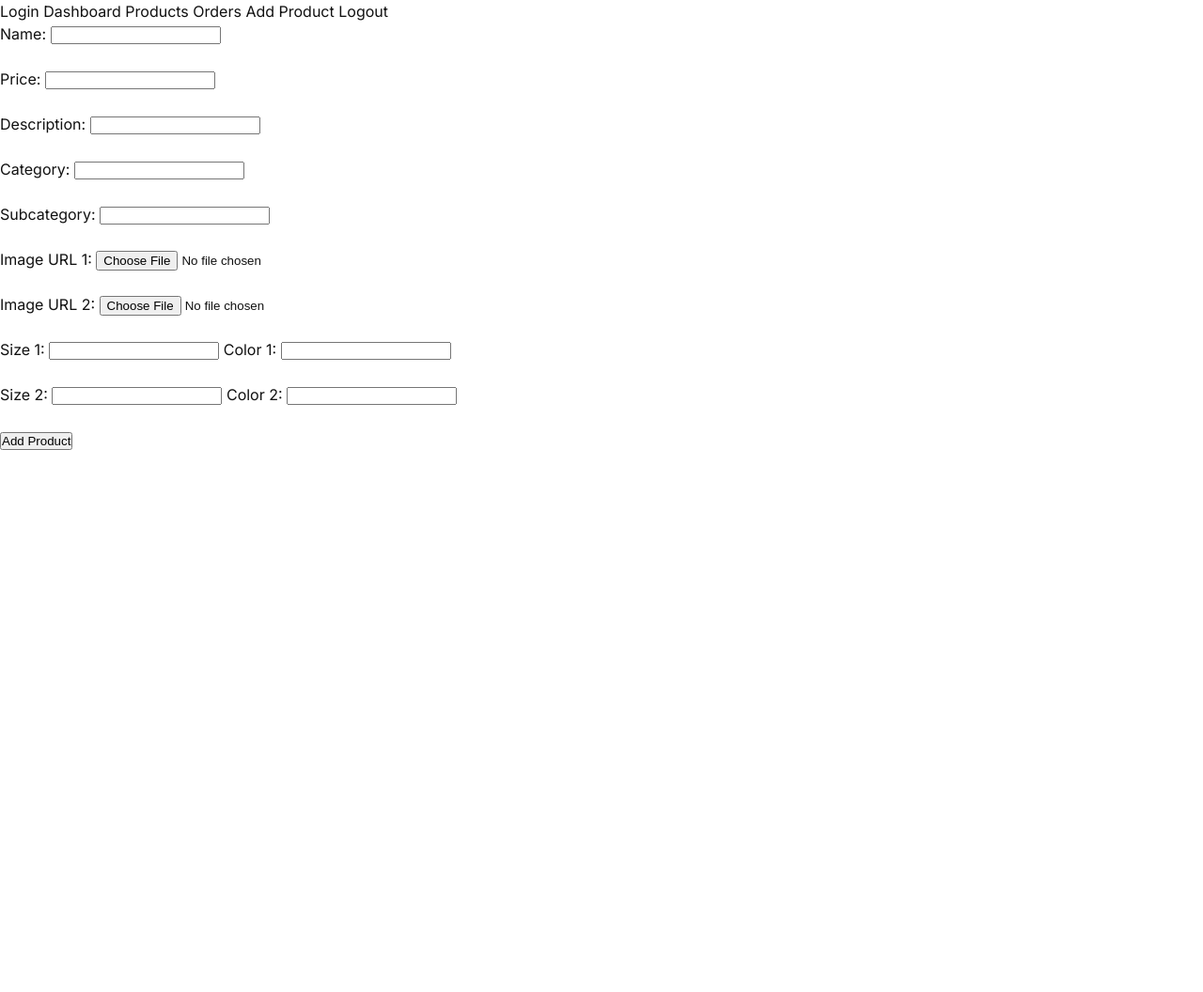
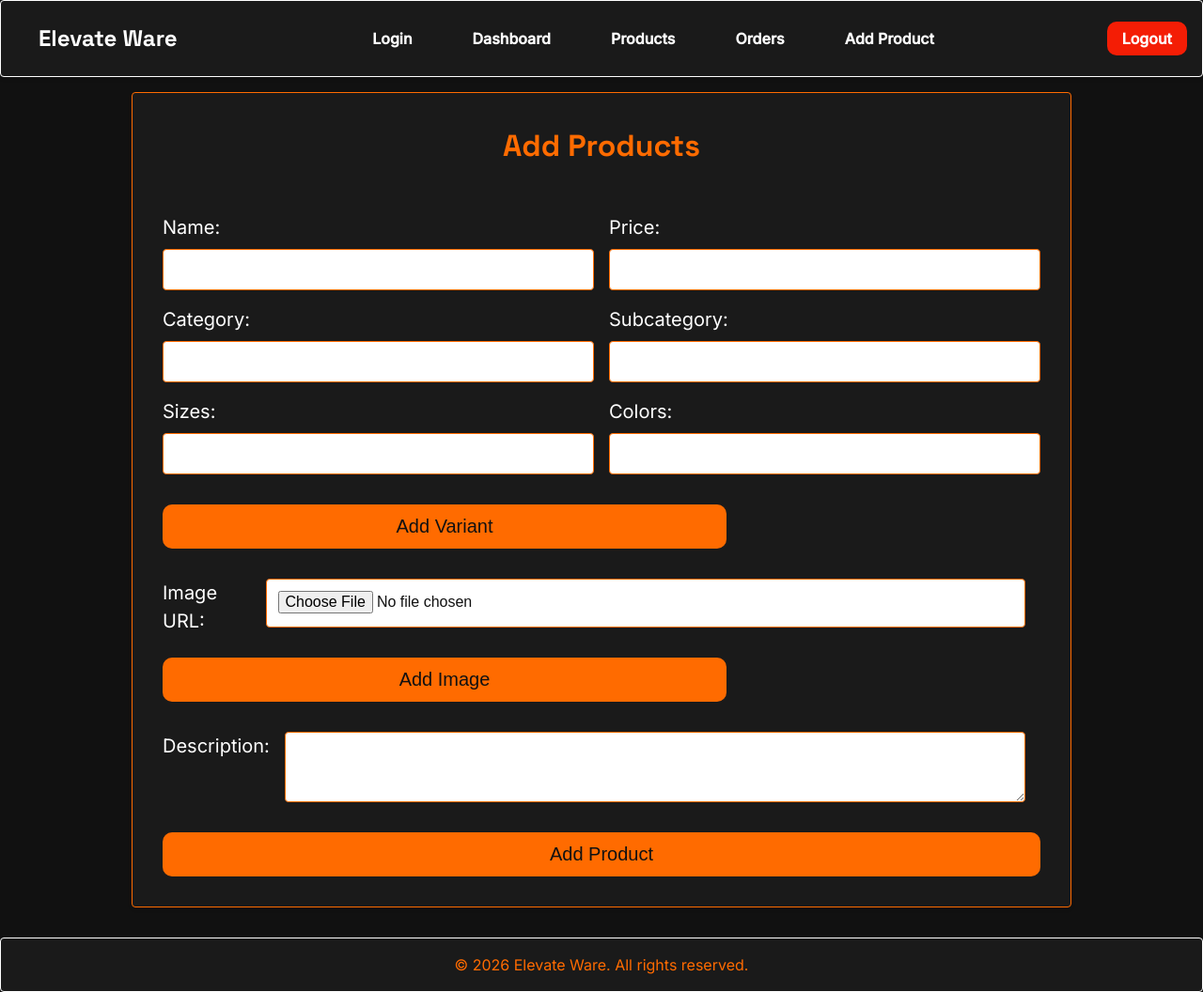
Before and after one commit to MorayBlues/Elevate-Wear, a Flask app: page /admin/products/add in a window 1280 px wide. Shown: the whole page at 94% size. Before the commit the page ends 479 px from the top, so only its background shows below. Run offline with Flask 3, Linux system fonts and the light colour scheme; the visitor is signed in with stand-in values (Sample User, id 1); some libraries are stand-ins or nearby versions.

Commit message:
Built a dynamic-form JS feature for adding variants and images, copy product info as caption, styled-> products, add-product, login, nav-bar and footer in the admin panel

```diff
--- a/routes/admin.py
+++ b/routes/admin.py
@@ -111,7 +111,7 @@ def update_order(order_id):
 def products_listing_view():
     conn = get_db()
     cur = conn.cursor()
-    cur.execute("SELECT products.id, products.name, products.price, categories.category, categories.subcategory, images.image_url FROM products JOIN categories ON products.categories_id = categories.id JOIN images ON images.products_id = products.id WHERE images.is_cover = true;")
+    cur.execute("SELECT products.id, products.name, products.price, products.description, categories.category, categories.subcategory, images.image_url FROM products JOIN categories ON products.categories_id = categories.id JOIN images ON images.products_id = products.id WHERE images.is_cover = true;")
     results = cur.fetchall()
     return render_template('Admin-products.html', products=results)
 
--- /dev/null
+++ b/static/JS/admin.js
@@ -0,0 +1,35 @@
+document.querySelectorAll('.copy_caption_btn').forEach(function(button){
+    button.addEventListener('click', function(){
+    const name = button.dataset.name;
+    const price = button.dataset.price;
+    const description = button.dataset.description;
+
+    const caption = `product Name: ${name}\nprice: ${price}\ndescription: ${description}`;
+    navigator.clipboard.writeText(caption);
+    });
+});
+
+document.getElementById('add_variant_btn').addEventListener('click', function(){
+    const newRowHTML = `
+    <div class="form_row">
+        <div class="form_field">
+            <lable>Size:</lable>
+            <input name="size"[]">
+        </div>
+        <div class="form_field">
+            <lable>Color:</lable>
+            <input name="color[]">
+        </div>
+    </div>
+    `;
+    document.getElementById('variant_rows').insertAdjacentHTML('beforeend', newRowHTML);
+});
+document.getElementById('add_image_btn').addEventListener('click', function(){
+    const newRowHTML = `
+    <div class="form_row">
+            <lable>Image URL:</lable>
+            <input type="file" name="image_file[]"/>
+    </div>
+    `;
+    document.getElementById('image_row').insertAdjacentHTML('beforeend', newRowHTML);
+});
--- /dev/null
+++ b/static/css/admin.css
@@ -0,0 +1,317 @@
+body {
+    font-family: var(--font-body);
+    color: var(--color-secondary);
+    background-color: var(--color-primary);
+    line-height: 1.5;
+}
+/* Login Page CSS */
+
+body.login_page {
+    background-color: var(--color-primary);
+    min-height: 100vh;
+    display: flex;
+    justify-content: center;
+    align-items: center;
+}
+
+h1 {
+    color: var(--color-secondary);
+    margin-bottom: 1rem;
+}
+
+.login_form {
+    background-color: #1a1a1a;
+    padding: 2rem;
+    border: 1.5px solid var(--color-accent);
+    border-radius: 8px;
+    box-shadow: 0 4px 6px rgba(0,0,0,0.1);
+    max-width: 400px;
+    width: 100%;
+    text-align: center;
+    color: var(--color-secondary);
+}
+.login_form input {
+    width: 100%;
+    padding: 0.75rem;
+    margin: 0.5rem 0;
+    border: 1.5px solid var(--color-accent);
+    border-radius: 4px;
+    font-size: 1rem;
+    background-color: var(--color-secondary);
+    color: var(--color-primary);
+    transition: border-color 0.3s ease;
+}
+.login_form input:focus {
+    border-color: #c2570a;
+    outline: none;
+}
+.login_form button {
+    width: 100%;
+    padding: 0.75rem;
+    margin-top: 1rem;
+    border: none;
+    border-radius: 10px;
+    background-color: var(--color-accent);
+    color: var(--color-primary);
+    font-size: 1.25rem;
+    font-weight: 400;
+    display: inline-block;
+    transition: background-color 0.3s ease;
+}
+.login_form button:hover {
+    background-color: #c2570a;
+    color: var(--color-secondary);
+}
+
+.error {
+    color: #f41d05;
+    font-size: 0.9rem;
+    margin-top: 0.5rem;
+}
+
+ /* Navigation Bar CSS */
+
+ .admin_nav {
+    display: flex;
+    flex-direction: row;
+    justify-content: space-between;
+    align-items: center;
+    padding: 1rem;
+    background-color: #1a1a1a;
+    border: 1px solid var(--color-secondary);
+    border-radius: 4px;
+    color: var(--color-primary);
+    box-shadow: 0 2px 4px rgba(0, 0, 0, 0.1);
+    position: sticky;
+    top: 0;
+    z-index: 999;
+    margin-bottom: 1rem;
+ }
+
+ .nav_logo {
+    font-family: var(--font-heading);
+    font-weight: 700;
+    font-size: 1.5rem;
+    color: var(--color-secondary);
+    text-decoration: none;
+}
+
+ .nav_links {
+    display: flex;
+    gap: 1rem;
+ }
+.admin_nav a {
+    position: relative;
+    overflow: hidden;
+    z-index: 1;
+    color: var(--color-secondary);
+    font-weight: 600;
+    padding: 0.75rem 1.5rem;
+    transition: background-color 0.3s ease;
+}
+.admin_nav a:hover {
+    color: var(--color-accent);
+    letter-spacing: 1px;
+    transition: color 0.3s ease, letter-spacing 0.3s ease;
+}
+.nav_logo a:hover {
+    transition: transform none;
+}
+.nav_logout a{
+    background-color: #f41d05;
+    border-radius: 10px;
+    padding: 0.5rem 1rem;
+    width: 50%;
+    text-align: center;
+    transition: background-color 0.3s ease;
+}
+.nav_logout a:hover {
+    background-color: #981304;
+    color: var(--color-secondary);
+}
+
+.hamburger {
+    display: none;
+}
+.hamburger i {
+    font-size: 1.5rem;
+    color: var(--color-secondary);
+}
+
+/* Products Listing CSS */
+
+.product_cards {
+    display: grid;
+    grid-template-columns: repeat(auto-fit, minmax(250px, 1fr));
+    gap: 0.5rem;
+    padding: 1rem;
+}
+.product {
+    display: flex;
+    flex-direction: column;
+    align-items: center;
+    gap: 0.5rem;
+    margin-bottom: 1rem;
+    background-color: #1a1a1a;
+    color: var(--color-secondary);
+    border: 1.5px solid var(--color-accent);
+    border-radius: 10px;
+    padding: 1rem;
+    overflow: hidden;
+    box-shadow: 0 4px 6px rgba(0, 0, 0, 0.1);
+    transition: transform 0.3s ease, box-shadow 0.3s ease;
+}
+.product:hover {
+    transform: translateY(-5px);
+    box-shadow: 0 8px 12px rgba(0, 0, 0, 0.2);
+}
+
+.btn, .delete {
+    width: 100%;
+    align-items: center;
+    display: flex;
+    gap: 0.5rem;
+}
+
+.btn a {
+    border-radius: 10px;
+    padding: 0.5rem 1rem;
+    width: 50%;
+    text-align: center;
+    background-color: #c2570a;
+    color: var(--color-secondary);
+    transition: background-color 0.3s ease;
+}
+.btn a:hover {
+    background-color: #873c07;
+}
+.delete button {
+    border-radius: 10px;
+    padding: 0.5rem 1rem;
+    width: 50%;
+    text-align: center;
+    background-color: #f41d05;
+    color: var(--color-secondary);
+    transition: background-color 0.3s ease;
+}
+.delete button:hover {
+    background-color: #981304;
+}
+.product .copy_caption_btn {
+    border-radius: 10px;
+    padding: 0.5rem 1rem;
+    width: 50%;
+    text-align: center;
+    background-color: var(--color-accent);
+    color: var(--color-primary);
+    transition: background-color 0.3s ease;
+}
+.product .copy_caption_btn:hover {
+    background-color: #c2570a;
+    color: var(--color-secondary);
+}
+
+/* Add products CSS */
+
+.add_product_form {
+    display: flex;
+    flex-direction: column;
+    justify-content: space-between;
+    border: 1.5px solid var(--color-accent);
+    border-radius: 4px;
+    box-shadow: 0 2px 4px rgba(0, 0, 0, 0.1);
+    max-width: 1000px;
+    width: 100%;
+    margin: 0 auto;
+    gap: 2rem;
+    flex-wrap: wrap;
+    margin-top: 1rem;
+    min-height: 60vh;
+    text-align: start;
+    padding: 2rem;
+    background-color: #1a1a1a;
+    color: var(--color-secondary);
+    margin-bottom: 2rem;
+}
+.add_product_form h1 {
+    font-size: 2rem;
+    font-weight: 700;
+    align-self: center;
+    color: var(--color-accent);
+}
+.form_row {
+    display: flex;
+    gap: 1rem;
+}
+.form_field {
+    flex: 1;
+}
+.add_product_form label {
+    font-size: 1.25rem;
+    font-weight: 400;
+    margin-bottom: 0.5rem;
+    display: block;
+ }
+.add_product_form input, textarea {
+    width: 100%;
+    max-width: 1000px;
+    padding: 0.75rem;
+    border: 1.5px solid var(--color-accent);
+    border-radius: 4px;
+    font-size: 1rem;
+    margin-bottom: 1rem;
+    background-color: var(--color-secondary);
+    color: var(--color-primary);
+    transition: border-color 0.3s ease;
+}
+.add_product_form input:focus, textarea:focus {
+    border-color: var(--color-secondary);
+    outline: none;
+}
+textarea {
+    min-height: 75px;
+    resize: vertical;
+ }
+.add_product_form button {
+    width: 100%;
+    padding: 0.75rem;
+    margin-top: 1rem;
+    border: none;
+    border-radius: 10px;
+    background-color: var(--color-accent);
+    color: var(--color-primary);
+    font-size: 1.25rem;
+    font-weight: 400;
+    display: inline-block;
+    transition: background-color 0.3s ease;
+}
+.add_product_form button:hover {
+    background-color: #c2570a;
+    color: var(--color-secondary);
+}
+#add_variant_btn, #add_image_btn {
+    width: 100%;
+    max-width: 600px;
+    margin-bottom: 2rem;
+    align-self: center;
+}
+
+/* Footer CSS */
+
+footer {
+    display: flex;
+    flex-direction: column;
+    background-color: #1a1a1a;
+    color: var(--color-secondary);
+    padding: 1rem;
+    text-align: center;
+    border: 1px solid var(--color-secondary);
+    border-radius: 4px;
+    box-shadow: 0 2px 4px rgba(0, 0, 0, 0.1);
+}
+.copyright {
+    display: flex;
+    justify-content: center;
+    align-items: center;
+    color: var(--color-accent);
+}
--- a/static/css/customer.css
+++ b/static/css/customer.css
@@ -22,7 +22,7 @@
     transition: background-color 0.3s ease;
 }
 .btn:hover {
-    background-color: var(--color-secondary);
+    background-color: #d75f09;
 }
 
 .featured_products, .products_cards {
@@ -440,7 +440,7 @@ footer {
 footer .social_link {
     display: flex;
     flex-direction: row;
-    background-color: #555;
+    background-color: #1a1a1a;
     padding: 0.5rem;
     border: 1px solid #333;
 }
--- a/templates/add-product.html
+++ b/templates/add-product.html
@@ -1,25 +1,54 @@
 {% extends "base_admin.html" %}
+{% block content %}
 
-{% block content %}
-    <form method="POST" enctype="multipart/form-data">
-      Name: <input name="name" /><br />
-      <br>
-      Price: <input name="price" /><br />
-      <br>
-      Description: <input name="description" /><br />
-      <br>
-      Category: <input name="category" /><br />
-      <br>
-      Subcategory: <input name="subcategory" /><br />
-      <br>
-      Image URL 1: <input type="file" name="image_file[]" /><br />
-      <br>
-      Image URL 2: <input type="file" name="image_file[]" /><br />
-      <br>
-      Size 1: <input name="size[]" /> Color 1: <input name="color[]" /><br />
-      <br>
-      Size 2: <input name="size[]" /> Color 2: <input name="color[]" /><br />
-      <br />
-      <button type="submit">Add Product</button>
-    </form>
+<div class="add_product_form">
+  <h1>Add Products</h1>
+  <form method="POST" enctype="multipart/form-data">
+    <div class="form_row">
+      <div class="form_field">
+        <label for="name">Name:</label>
+        <input name="name" id="name"/><br />
+      </div>
+      <div class="form_field">
+        <label for="price">Price:</label>
+        <input name="price" id="price" /><br />
+      </div>
+    </div>
+    <div class="form_row">
+      <div class="form_field">
+        <label for="category">Category:</label>
+        <input name="category" id="category"/><br />
+      </div>
+      <div class="form_field">
+        <label for="subcategory">Subcategory:</label>
+        <input name="subcategory" id="subcategory" /><br />
+      </div>
+    </div>
+    <div id="variant_rows">
+    <div class="form_row">
+      <div class="form_field">
+        <label for="sizes">Sizes:</label>
+        <input name="size[]" id="sizes" />
+      </div>
+      <div class="form_field">
+        <label for="colors">Colors:</label>
+        <input name="color[]" id="colors" /><br />
+      </div>
+    </div>
+    </div>
+    <button type="button" id="add_variant_btn">Add Variant</button>
+    <div id="image_row">
+    <div class="form_row">
+      <label for="images">Image URL:</label>
+      <input type="file" name="image_file[]" id="images"/><br />
+    </div>
+    </div>
+    <button type="button" id="add_image_btn">Add Image</button>
+    <div class="form_row">
+      <label for="description">Description:</label>
+      <textarea type="text" name="description" id="description"></textarea><br />
+    </div>
+    <button type="submit">Add Product</button>
+  </form>
+</div>
   {% endblock %}
--- a/templates/base_admin.html
+++ b/templates/base_admin.html
@@ -3,7 +3,7 @@
 <head>
     <meta charset="UTF-8">
     <meta name="viewport" content="width=device-width, initial-scale=1.0">
-    <title>Thread & Sole, Admin</title>
+    <title>Elevate Ware, Admin</title>
     <link rel="preconnect" href="https://fonts.googleapis.com">
     <link rel="preconnect" href="https://fonts.gstatic.com" crossorigin>
     <link  href="https://fonts.googleapis.com/css2?family=Space+Grotesk:wght@500;700&family=Inter:wght@400;500&display=swap" rel="stylesheet">
@@ -12,16 +12,30 @@
     <link rel="stylesheet" href="{{ url_for('static', filename='css/admin.css') }}">
 </head>
 <body>
-    <div class="navigation_wrapper">
+
         <div class="admin_nav">
+            <div class="nav_logo">
+            <a href="/">Elevate Ware</a>
+            </div>
+        <button class="hamburger">
+            <i class="fa-solid fa-bars"></i>
+        </button>
+        <div class="nav_links">
             <a href="/admin/login">Login</a>
             <a href="/admin/dashboard">Dashboard</a>
             <a href="/admin/products">Products</a>
             <a href="/admin/orders">Orders</a>
             <a href="/admin/products/add">Add Product</a>
+        </div>
+        <div class="nav_logout">
             <a href="/admin/logout">Logout</a>
         </div>
-    </div>
+        </div>
     {% block content %}{% endblock %}
+
+    <footer>
+        <p class="copyright">&copy; 2026 Elevate Ware. All rights reserved.</p>
+    </footer>
+<script src="{{ url_for('static', filename='JS/admin.js') }}"></script>
 </body>
 </html>
```
Also changed, not shown: templates/Admin-products.html (+11 -9 lines), templates/login.html (+21 -5 lines), static/admin.css (deleted).
